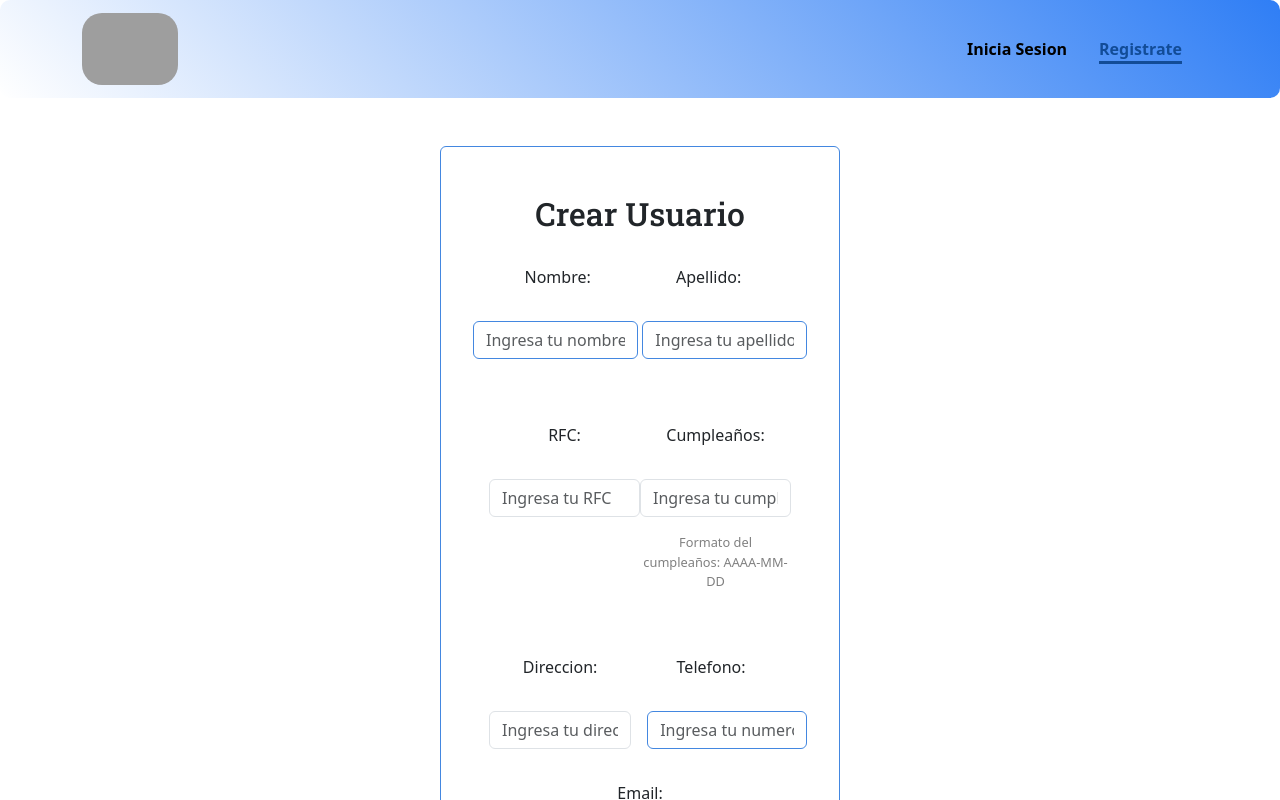
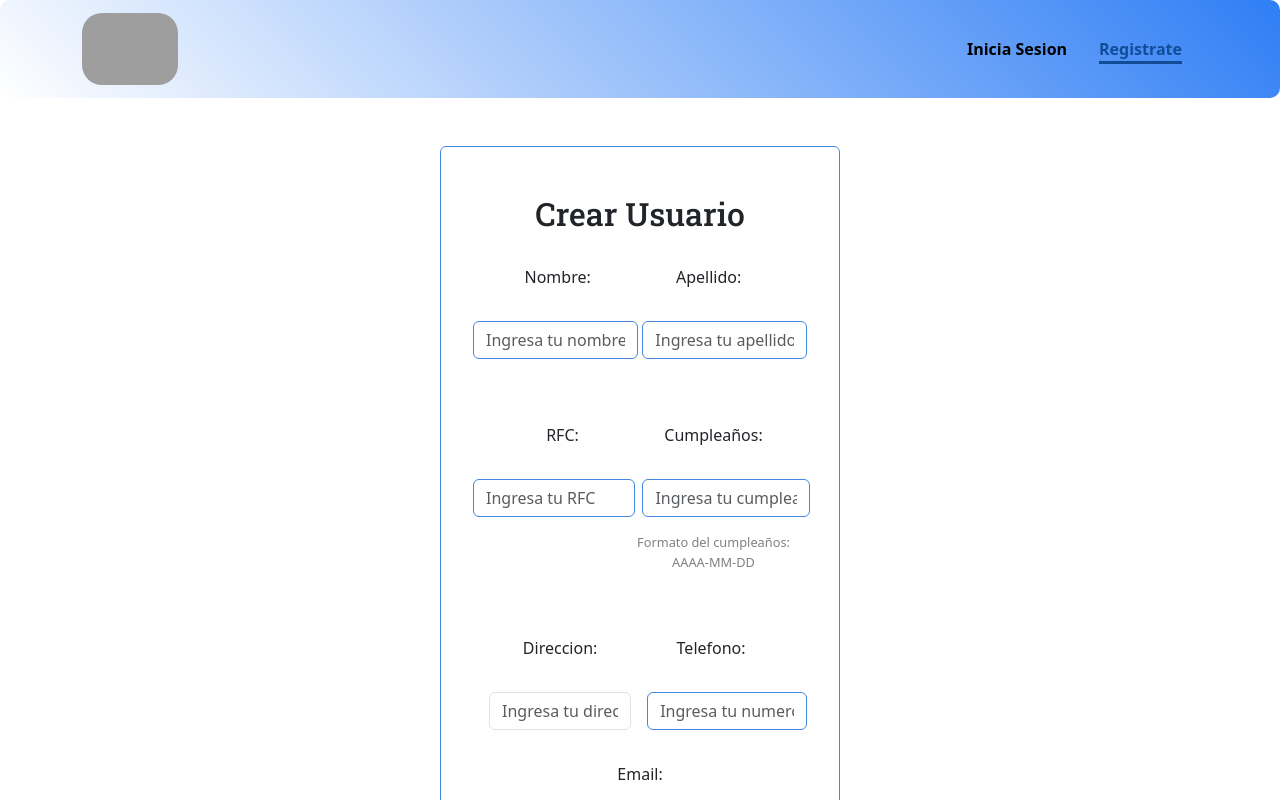
Before and after one commit to aChacin8/seguridad_bd, a React (Vite) app in the folder frontend/: page /SignUp in a window 1280 px wide. Shown: the top 800 px of the page. Built offline with nearby package versions, Linux system fonts and the light colour scheme; no server answers; grey boxes are pictures that could not be loaded.

Commit message:
fix: arreglamos pequeños detalles en los estilos

```diff
--- a/frontend/src/styles/Auth.scss
+++ b/frontend/src/styles/Auth.scss
@@ -17,9 +17,22 @@ $border: rgb(67, 135, 224);
         display: flex;
     }
 
-    &__name-first, &__location {
+    &__name-first, &__location{
         margin-left: -1rem;
         width: 120%;
+    }
+
+    &__rfc {
+        margin-left: -1rem;
+        margin-right: 1.5rem;
+        width: 110%;
+    }
+
+    &__birthday{
+        margin-left: 0.4rem;
+        margin-right: 1rem;
+        width: 108%;
+
     }
 
     &__gender {
@@ -33,7 +46,7 @@ $border: rgb(67, 135, 224);
         justify-self: center;
     }
 
-    &__name-first, &__name-last, &__location, &__phone, &__password, &__email{
+    &__name-first, &__name-last, &__location, &__phone, &__password, &__email, &__rfc, &__birthday  {
         border-color: $border;
     }
 
```
